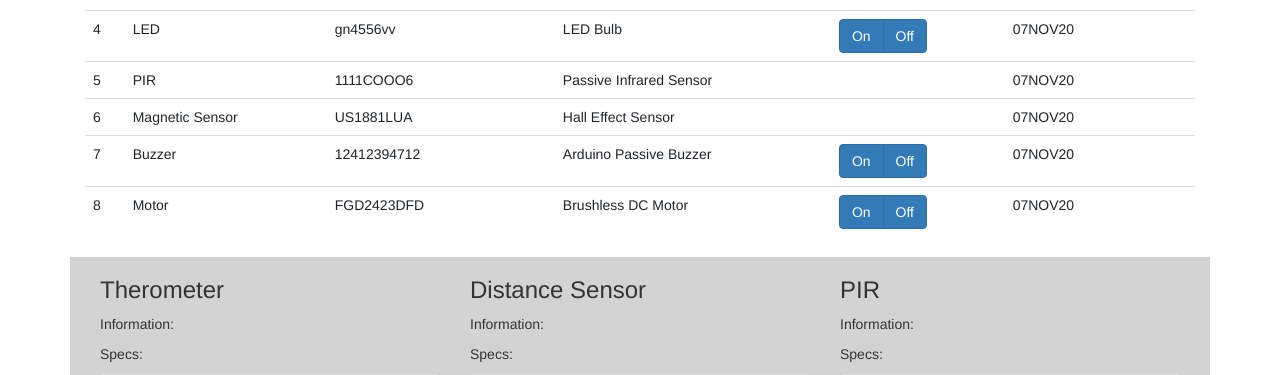
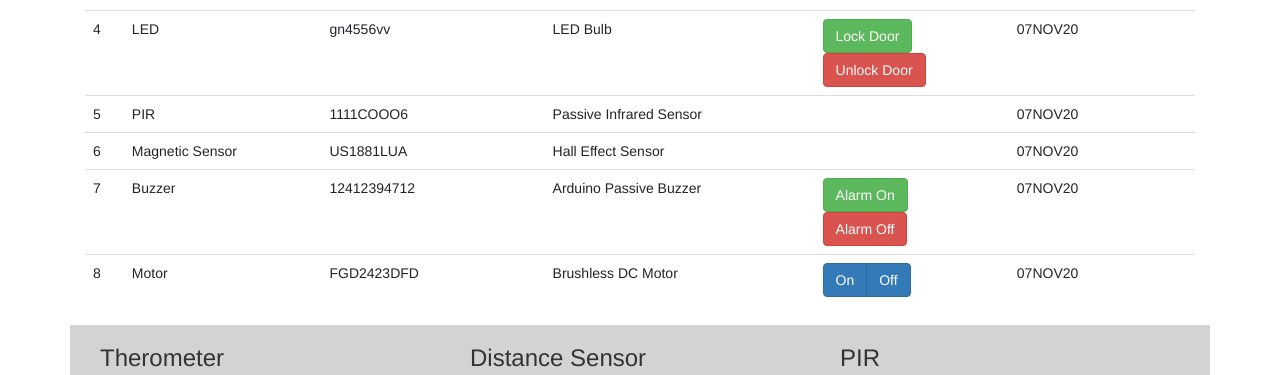
Before and after one commit to rigelkeller72/IoT_Website, a Flask app: page /test in a window 1280 px wide. Shown: the part 541-916 px from the top of the page. Run offline with Flask 2, Linux system fonts and the light colour scheme; some libraries are stand-ins or nearby versions.

Commit message:
Changed buttons, light and buzzer funcionality added!

```diff
--- a/app/routes.py
+++ b/app/routes.py
@@ -26,8 +26,8 @@ def data():
             sensVals.append(float(sense))
         sensVals[0] =40 - sensVals[0]*togalls
         if sensVals[3] != 0:
-            ser.write(('b').encode('ascii'))
-            ser.readline()
+            #ser.write(('b').encode('ascii'))
+            #ser.readline()
             doorstate = "Door OPEN"
         else:
             doorstate = "Door Secured"
@@ -46,27 +46,50 @@ def data():
 @app.route('/turnon', methods=['POST'])
 def turnON():
     if request.method == 'POST':
-        print(request.values)
         DEVICE = 'COM8'
         ser = serial.Serial(DEVICE)
         time.sleep(1.8)
         serprint = ('l').encode('ascii')
         ser.write(serprint)
         ser.readline()
+        ser.close()
         return redirect(url_for('data'))
 
 @app.route('/turnoff', methods=['POST'])
 def turnOff():
     if request.method == 'POST':
-        print(request.values)
         DEVICE = 'COM8'
         ser = serial.Serial(DEVICE)
         time.sleep(1.8)
         serprint = ('o').encode('ascii')
         ser.write(serprint)
         ser.readline()
+        ser.close()
         return redirect(url_for('data'))
 
+@app.route('/turnonb', methods=['POST'])
+def turnONB():
+    if request.method == 'POST':
+        DEVICE = 'COM8'
+        ser = serial.Serial(DEVICE)
+        time.sleep(1.8)
+        serprint = ('b').encode('ascii')
+        ser.write(serprint)
+        ser.readline()
+        ser.close()
+        return redirect(url_for('data'))
+
+@app.route('/turnoffb', methods=['POST'])
+def turnOffB():
+    if request.method == 'POST':
+        DEVICE = 'COM8'
+        ser = serial.Serial(DEVICE)
+        time.sleep(1.8)
+        serprint = ('q').encode('ascii')
+        ser.write(serprint)
+        ser.readline()
+        ser.close()
+        return redirect(url_for('data'))
 
 @app.route('/test')
 def index():
--- a/app/templates/test.html
+++ b/app/templates/test.html
@@ -54,8 +54,12 @@
         <td>LED Bulb</td>
         <td>
             <div class="btn-group">
-              <button type="button" class="btn btn-primary">On</button>
-              <button type="button" class="btn btn-primary">Off</button>
+                  <form method="post" action = "/turnon">
+                    <input type="submit" value="Lock Door" class = "btn btn-success">
+                  </form>
+                <form method="post" action = "/turnoff">
+                    <input type="submit" value="Unlock Door" class = "btn btn-danger">
+                </form>
             </div>
         </td>
         <td>07NOV20</td>
@@ -83,8 +87,12 @@
         <td>Arduino Passive Buzzer</td>
         <td>
             <div class="btn-group">
-              <button type="button" class="btn btn-primary">On</button>
-              <button type="button" class="btn btn-primary">Off</button>
+              <form method="post" action = "/turnonb">
+                    <input type="submit" value="Alarm On" class = "btn btn-success">
+                  </form>
+                <form method="post" action = "/turnoffb">
+                    <input type="submit" value="Alarm Off" class = "btn btn-danger">
+                </form>
             </div>
         </td>
         <td>07NOV20</td>
```
Also changed, not shown: 1 other file.
